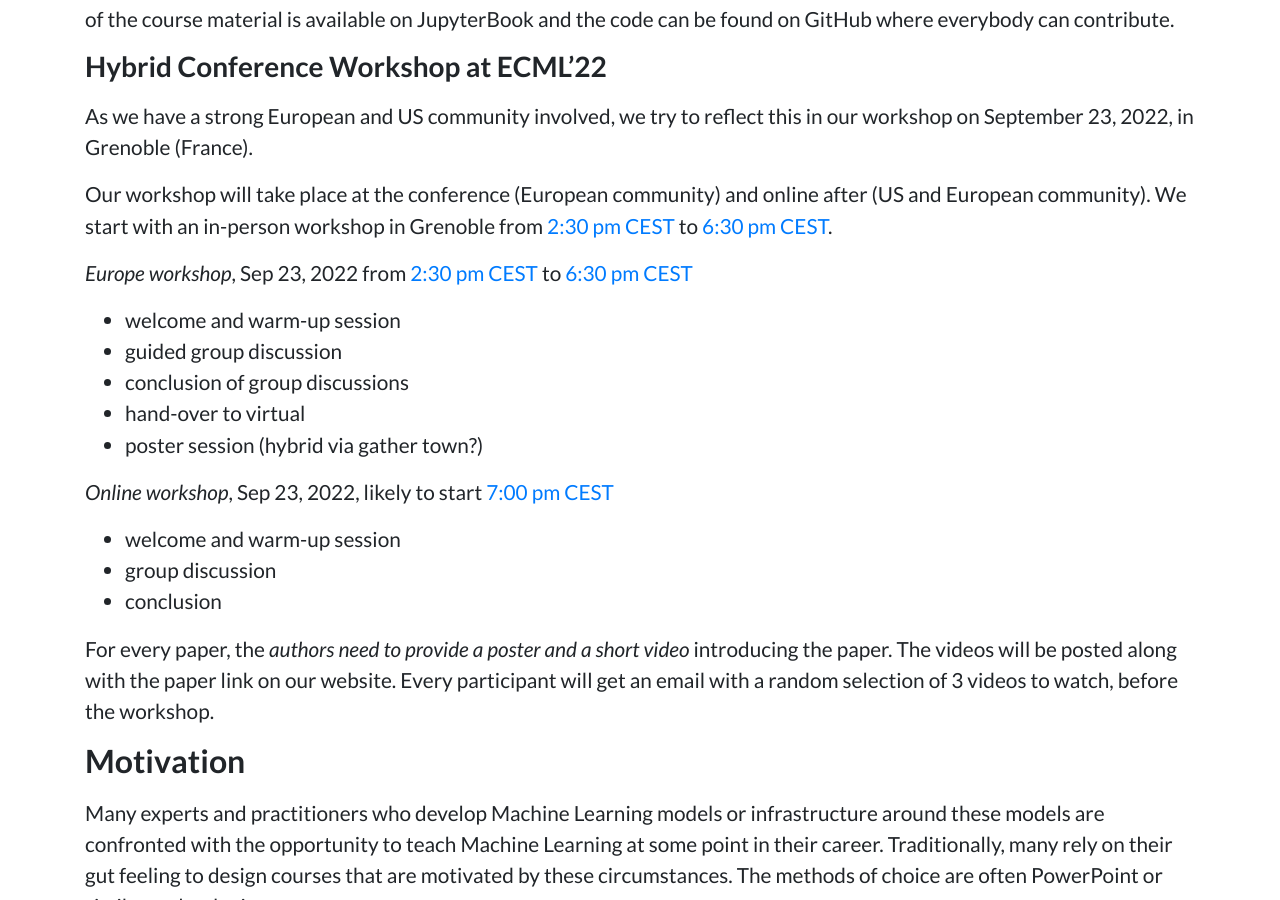
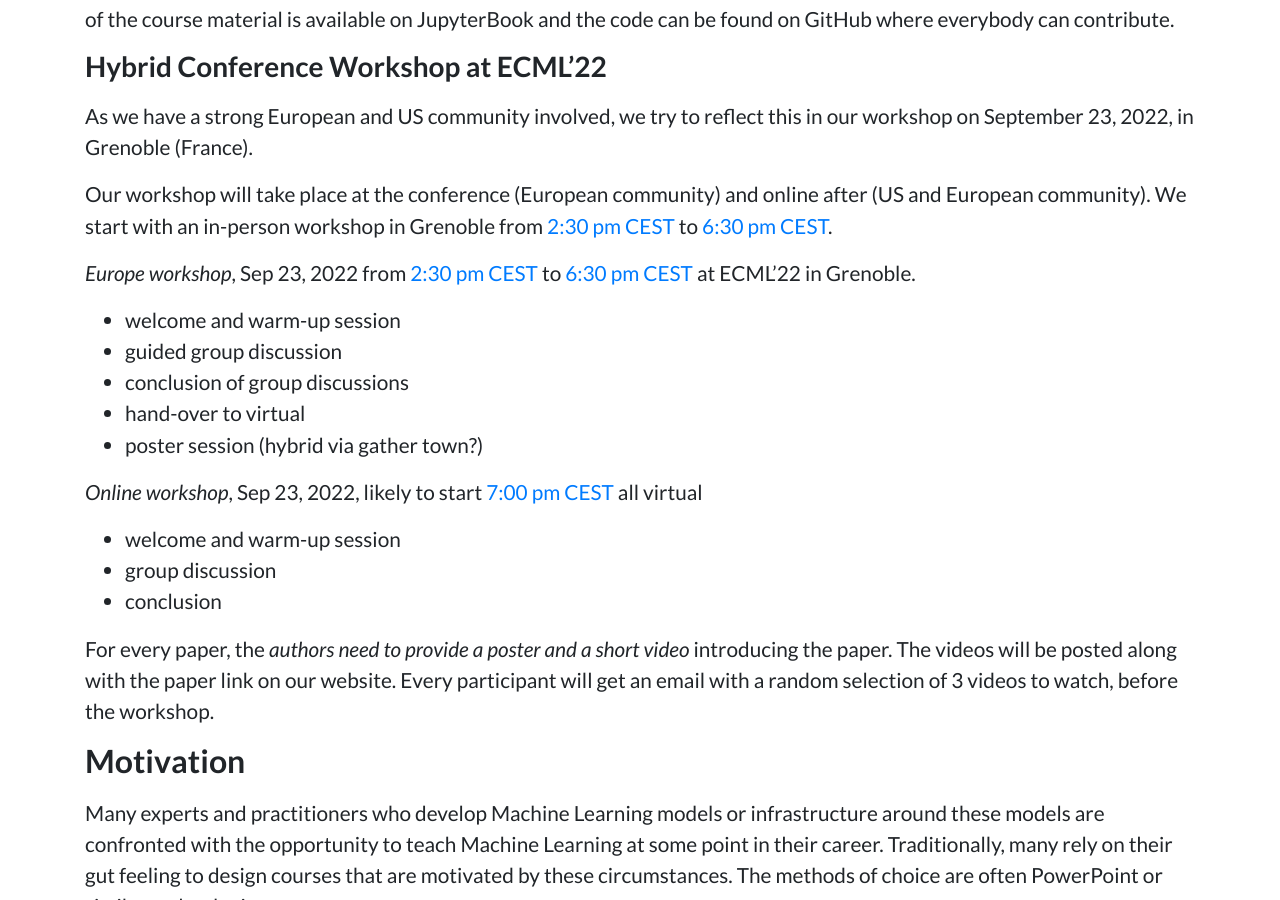
Before and after one commit to teaching-ml/2022, a Jekyll site: the page built from index.md, in a window 1280 px wide and 900 px high, scrolled down 3073 px. Built offline with Jekyll 4.4.1, drawn with Linux system fonts in a browser that asks for light colours.

Commit message:
Update index.md

```diff
--- a/index.md
+++ b/index.md
@@ -69,7 +69,7 @@ As we have a strong European and US community involved, we try to reflect this i
 
 Our workshop will take place at the conference (European community) and online after (US and European community). We start with an in-person workshop in Grenoble from [2:30 pm CEST](https://www.timeanddate.com/worldclock/fixedtime.html?iso=20220923T1230) to [6:30 pm CEST](https://www.timeanddate.com/worldclock/fixedtime.html?iso=20220923T1630).
 
-*Europe workshop*, Sep 23, 2022 from [2:30 pm CEST](https://www.timeanddate.com/worldclock/fixedtime.html?iso=20220923T1230) to [6:30 pm CEST](https://www.timeanddate.com/worldclock/fixedtime.html?iso=20220923T1630)
+*Europe workshop*, Sep 23, 2022 from [2:30 pm CEST](https://www.timeanddate.com/worldclock/fixedtime.html?iso=20220923T1230) to [6:30 pm CEST](https://www.timeanddate.com/worldclock/fixedtime.html?iso=20220923T1630) at ECML'22 in Grenoble.
 
 - welcome and warm-up session
 - guided group discussion
@@ -77,7 +77,7 @@ Our workshop will take place at the conference (European community) and online a
 - hand-over to virtual
 - poster session (hybrid via gather town?)
 
-*Online workshop*, Sep 23, 2022, likely to start [7:00 pm CEST](https://www.timeanddate.com/worldclock/fixedtime.html?iso=20220923T1700)
+*Online workshop*, Sep 23, 2022, likely to start [7:00 pm CEST](https://www.timeanddate.com/worldclock/fixedtime.html?iso=20220923T1700) all virtual
 
 - welcome and warm-up session
 - group discussion
```
